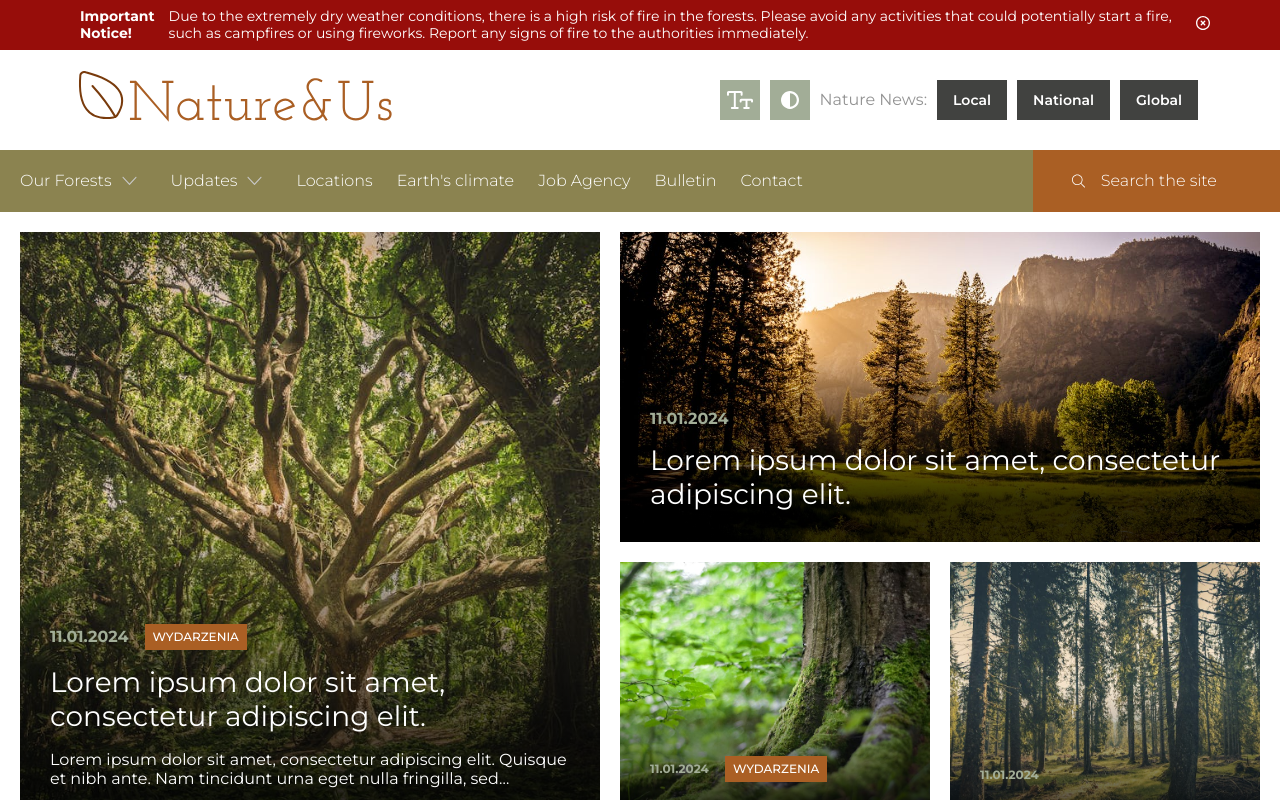
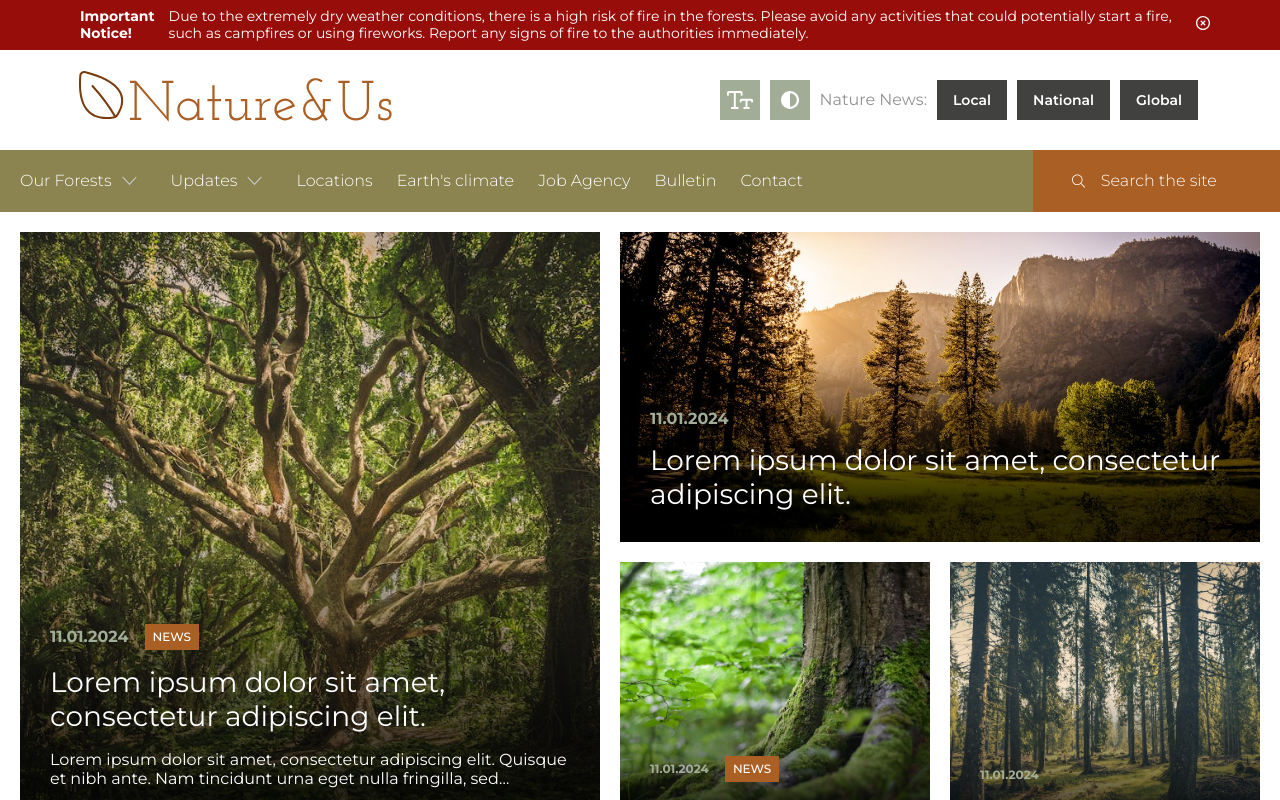
Before and after one commit to goldipl/nature-and-us, a Next.js app: page / in a window 1280 px wide. Shown: the top 800 px of the page. Built offline with nearby package versions, Linux system fonts and the light colour scheme.

Commit message:
change labels to EN

```diff
--- a/src/components/home/NewsSection.tsx
+++ b/src/components/home/NewsSection.tsx
@@ -29,7 +29,7 @@ const NewsSection: React.FC = () => {
     {
       imgSrc: newsSectionImg01.src,
       date: "11.01.2024",
-      label: "wydarzenia",
+      label: "news",
       title: "Lorem ipsum dolor sit amet, consectetur adipiscing elit.",
       desc: "Lorem ipsum dolor sit amet, consectetur adipiscing elit. Quisque et nibh ante. Nam tincidunt urna eget nulla fringilla, sed bibendum justo facilisis.",
       more: "Read more ⇨",
@@ -37,7 +37,7 @@ const NewsSection: React.FC = () => {
     {
       imgSrc: newsSectionImg02.src,
       date: "11.01.2024",
-      label: "wydarzenia",
+      label: "news",
       title: "Lorem ipsum dolor sit amet, consectetur adipiscing elit.",
       desc: "",
       more: "",
--- a/src/components/home/SquareNewsSection.tsx
+++ b/src/components/home/SquareNewsSection.tsx
@@ -29,7 +29,7 @@ const SquareNewsSection: React.FC = () => {
     {
       imgSrc: newsSectionImg01.src,
       date: "11.01.2024",
-      label: "wydarzenia",
+      label: "news",
       title: "Lorem ipsum dolor sit amet, consectetur adipiscing elit.",
       desc: "",
       more: "",
@@ -37,7 +37,7 @@ const SquareNewsSection: React.FC = () => {
     {
       imgSrc: newsSectionImg02.src,
       date: "11.01.2024",
-      label: "wydarzenia",
+      label: "news",
       title: "Lorem ipsum dolor sit amet, consectetur adipiscing elit.",
       desc: "",
       more: "",
```
